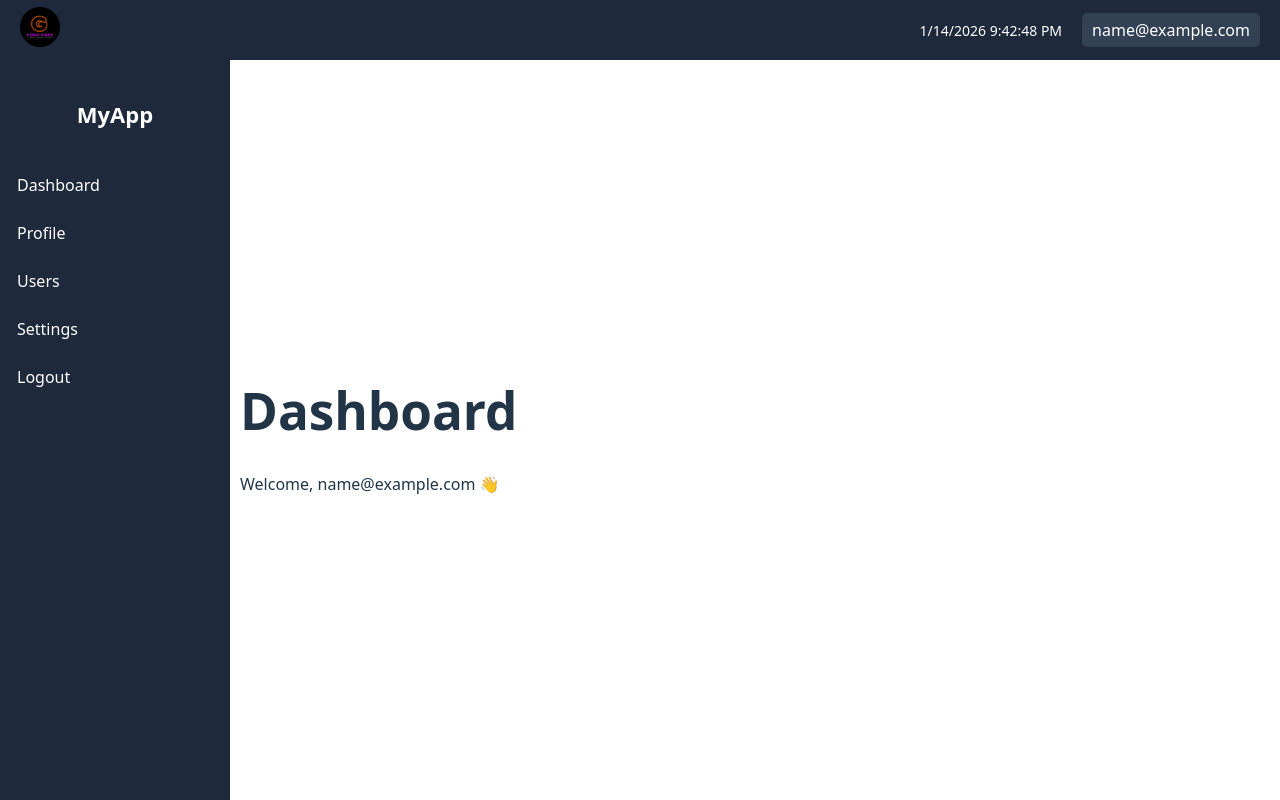
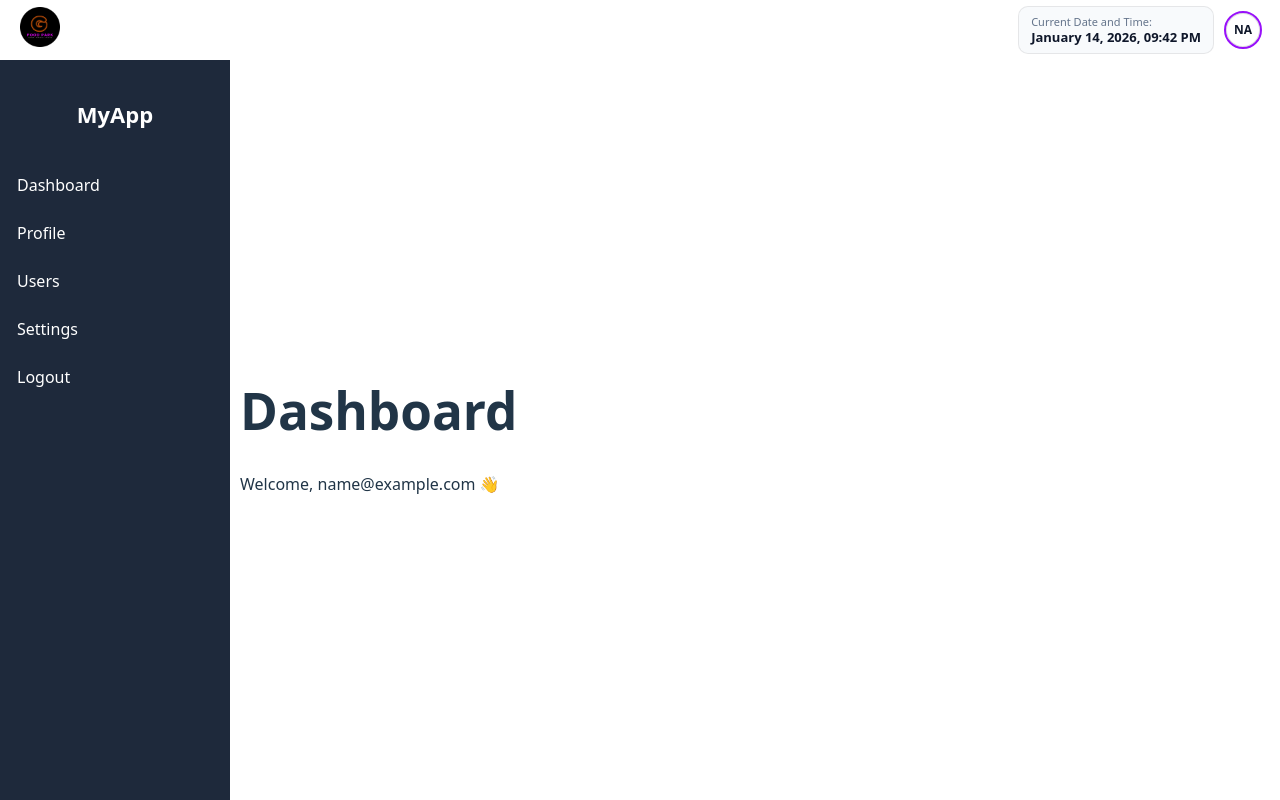
Before and after one commit to Meshinuma/Login-Page, a React (Vite) app: page / in a window 1280 px wide. Both pictures are taken after typing "name@example.com", "Sample123" into the empty fields and a click on the button "Log In". Built offline with nearby package versions, Linux system fonts and the light colour scheme.

Commit message:
header update

```diff
--- a/src/components/Header.css
+++ b/src/components/Header.css
@@ -4,11 +4,11 @@
   align-items: center;
   height: 60px;
   padding: 0 20px;
-  background-color: #1e293b; /* dark blue */
-  color: white;
+  background-color: #ffffff;
+  color: #171717;
   position: fixed;
   top: 0;
-  left: 0; /* sidebar width */
+  left: 0;
   right: 0;
   z-index: 100;
 }
@@ -20,15 +20,44 @@
 .header-right {
   display: flex;
   align-items: center;
-  gap: 20px;
+  gap: 12px;
 }
 
-.date-time {
-  font-size: 14px;
+.date-card {
+  background: #f8fafc;
+  border: 1px solid rgba(0, 0, 0, 0.08);
+  border-radius: 10px;
+  padding: 8px 12px;
+  line-height: 1.2;
 }
 
-.profile {
-  background-color: #334155;
-  padding: 5px 10px;
-  border-radius: 5px;
+.date-label {
+  font-size: 11px;
+  color: #64748b;
 }
+
+.date-value {
+  font-size: 13px;
+  font-weight: 600;
+  color: #0f172a;
+  margin-top: 2px;
+}
+
+.profile-avatar {
+  width: 32px;
+  height: 32px;
+  border-radius: 50%;
+  background: #ffffff;
+  border: 1px solid rgba(0, 0, 0, 0.12);
+  display: grid;
+  place-items: center;
+  font-size: 12px;
+  font-weight: 700;
+  color: #0f172a;
+  cursor: pointer;
+  outline: 2px solid #9810FA;
+}
+
+.profile-avatar:hover {
+  box-shadow: 0 0 0 4px rgba(59, 130, 246, 0.14);
+}
--- a/src/components/Header.jsx
+++ b/src/components/Header.jsx
@@ -5,18 +5,26 @@ import logo from "../assets/logo.png";
 function Header({ user }) {
   const [currentTime, setCurrentTime] = useState(new Date());
 
-  // Update the time every second
   useEffect(() => {
     const timer = setInterval(() => {
       setCurrentTime(new Date());
     }, 1000);
-
-    return () => clearInterval(timer); // cleanup on unmount
+    return () => clearInterval(timer);
   }, []);
 
-  // Format date & time nicely
-  const formattedTime = currentTime.toLocaleTimeString();
-  const formattedDate = currentTime.toLocaleDateString();
+  const formattedTime = currentTime.toLocaleTimeString([], {
+    hour: "2-digit",
+    minute: "2-digit",
+  });
+
+
+  const formattedDate = currentTime.toLocaleDateString([], {
+    year: "numeric",
+    month: "long",
+    day: "numeric",
+  });
+
+  const initials = user.email.slice(0, 2).toUpperCase();
 
   return (
     <header className="dashboard-header">
@@ -25,12 +33,19 @@ function Header({ user }) {
       </div>
 
       <div className="header-right">
-        <div className="date-time">
-          {formattedDate} {formattedTime}
+
+        <div className="date-card">
+          <div className="date-label">Current Date and Time:</div>
+          <div className="date-value">
+            {formattedDate}, {formattedTime}
+          </div>
         </div>
-        <div className="profile">
-          {user.email} {/* or username if you have one */}
+
+
+        <div className="profile-avatar">
+          {initials}
         </div>
+
       </div>
     </header>
   );
```
